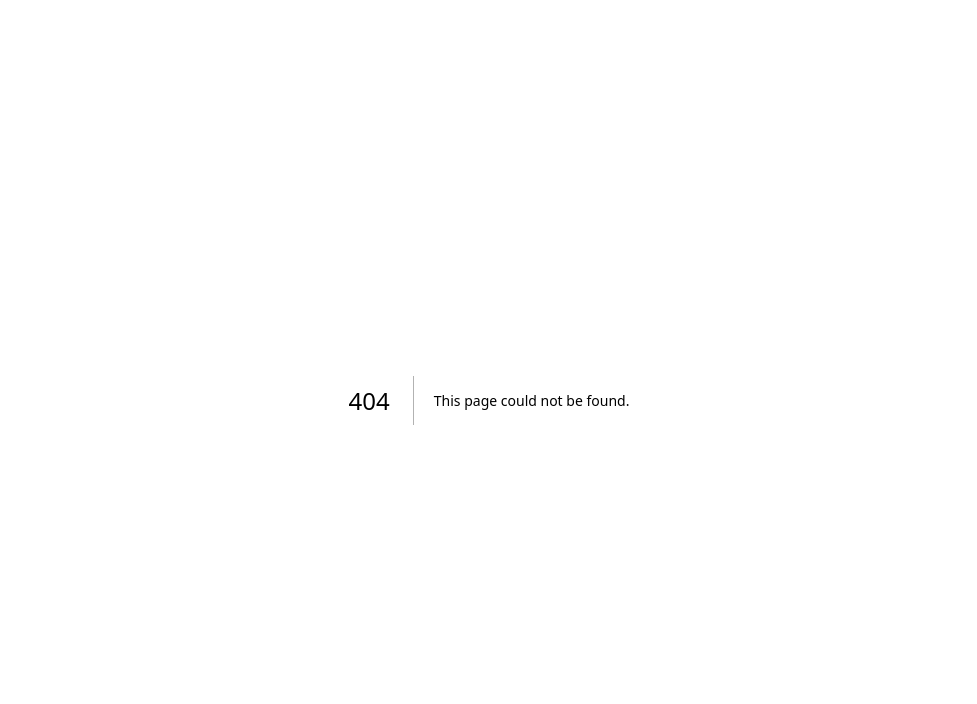
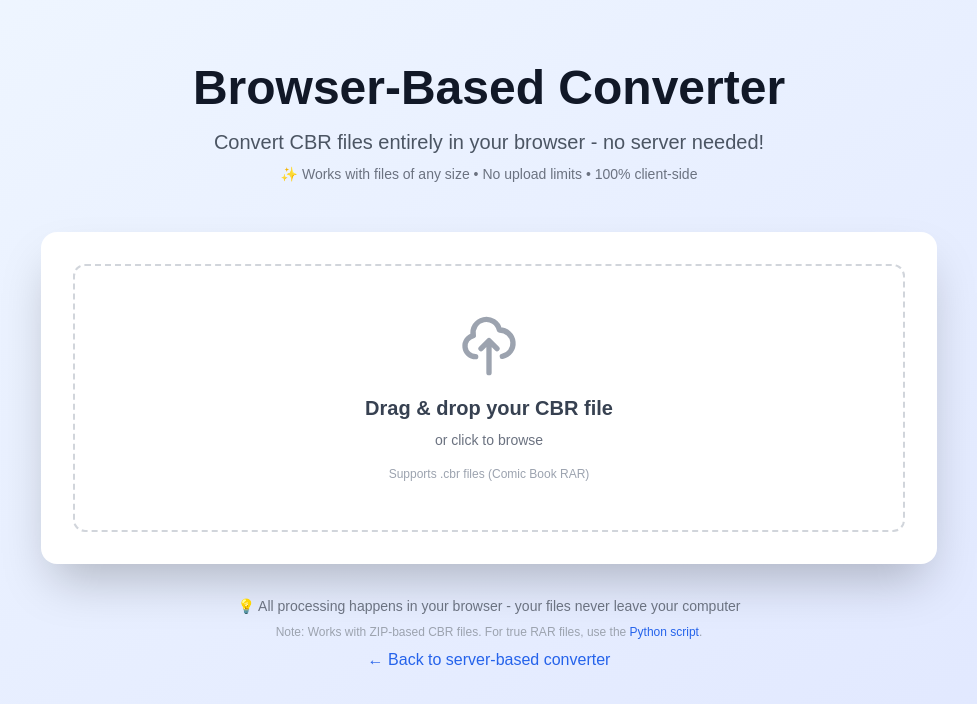
Before and after one commit to rebeccacombs/cbr-to-kepub, a Next.js app in the folder webapp/: page /browser-converter in a window 1280 px wide. Before the commit this address had no page. Shown: the top 704 px of the page, without its empty margins (151-1128 px from the left). Built offline with nearby package versions, Linux system fonts and the light colour scheme.

Commit message:
Add browser-based converter - 100% client-side, no file size limits

```diff
--- /dev/null
+++ b/webapp/app/browser-converter/page.tsx
@@ -0,0 +1,174 @@
+'use client';
+
+import { useState, useCallback } from 'react';
+import FileUpload from '@/components/FileUpload';
+import ConversionStatus from '@/components/ConversionStatus';
+import { createKEPUB, extractImagesFromFiles } from '@/lib/kepub-generator';
+
+export default function BrowserConverterPage() {
+  const [status, setStatus] = useState<'idle' | 'uploading' | 'processing' | 'ready' | 'error'>('idle');
+  const [progress, setProgress] = useState(0);
+  const [downloadUrl, setDownloadUrl] = useState<string | null>(null);
+  const [fileName, setFileName] = useState<string>('');
+  const [error, setError] = useState<string>('');
+
+  const handleFileSelect = useCallback(async (file: File) => {
+    if (!file.name.toLowerCase().endsWith('.cbr')) {
+      setError('Please upload a .cbr file');
+      setStatus('error');
+      return;
+    }
+
+    setStatus('uploading');
+    setProgress(0);
+    setError('');
+    setDownloadUrl(null);
+    setFileName(file.name);
+
+    try {
+      // Read file
+      const arrayBuffer = await file.arrayBuffer();
+      setProgress(20);
+
+      const fileData = new Uint8Array(arrayBuffer);
+
+      // Detect archive type
+      const isZip = fileData.length >= 2 && fileData[0] === 0x50 && fileData[1] === 0x4B;
+      const isRar = fileData.length >= 4 && (
+        (fileData[0] === 0x52 && fileData[1] === 0x61 && fileData[2] === 0x72 && fileData[3] === 0x21) ||
+        (fileData[0] === 0x52 && fileData[1] === 0x41 && fileData[2] === 0x52 && fileData[3] === 0x20)
+      );
+
+      if (isRar) {
+        setError('True RAR files require the Python script. Most CBR files are ZIP-based and work here. Please download the Python script for RAR files.');
+        setStatus('error');
+        return;
+      }
+
+      if (!isZip) {
+        setError('Unsupported file format. Please ensure your CBR file is a ZIP-based archive.');
+        setStatus('error');
+        return;
+      }
+
+      setProgress(30);
+      setStatus('processing');
+
+      // Extract ZIP file
+      const JSZip = (await import('jszip')).default;
+      const zip = await JSZip.loadAsync(fileData);
+      setProgress(40);
+
+      const files: { name: string; data: Uint8Array }[] = [];
+      const sortedEntries = Object.entries(zip.files).sort(([a], [b]) => {
+        return a.localeCompare(b, undefined, { numeric: true, sensitivity: 'base' });
+      });
+
+      for (const [filename, file] of sortedEntries) {
+        if (!file.dir) {
+          const data = await file.async('uint8array');
+          files.push({ name: filename, data });
+        }
+      }
+
+      setProgress(60);
+
+      if (files.length === 0) {
+        setError('No files found in archive');
+        setStatus('error');
+        return;
+      }
+
+      // Extract and sort images
+      const imageFiles = extractImagesFromFiles(files);
+      setProgress(70);
+
+      if (imageFiles.length === 0) {
+        setError('No image files found in archive');
+        setStatus('error');
+        return;
+      }
+
+      // Generate book title
+      const bookTitle = file.name.replace(/\.cbr$/i, '').replace(/\.rar$/i, '');
+      setProgress(80);
+
+      // Create KEPUB
+      const kepubData = await createKEPUB(bookTitle, imageFiles);
+      setProgress(90);
+
+      // Create download URL
+      const blob = new Blob([kepubData], { type: 'application/epub+zip' });
+      const url = URL.createObjectURL(blob);
+      setDownloadUrl(url);
+      setStatus('ready');
+      setProgress(100);
+
+    } catch (err: any) {
+      console.error('Conversion error:', err);
+      setError(err.message || 'Conversion failed. Make sure your file is a valid CBR archive.');
+      setStatus('error');
+    }
+  }, []);
+
+  const handleDownload = useCallback(() => {
+    if (downloadUrl) {
+      const link = document.createElement('a');
+      link.href = downloadUrl;
+      link.download = fileName.replace(/\.cbr$/i, '.kepub.epub');
+      document.body.appendChild(link);
+      link.click();
+      document.body.removeChild(link);
+    }
+  }, [downloadUrl, fileName]);
+
+  return (
+    <main className="min-h-screen bg-gradient-to-br from-blue-50 to-indigo-100 dark:from-gray-900 dark:to-gray-800">
+      <div className="container mx-auto px-4 py-16">
+        <div className="max-w-4xl mx-auto">
+          <div className="text-center mb-12">
+            <h1 className="text-5xl font-bold text-gray-900 dark:text-white mb-4">
+              Browser-Based Converter
+            </h1>
+            <p className="text-xl text-gray-600 dark:text-gray-300">
+              Convert CBR files entirely in your browser - no server needed!
+            </p>
+            <p className="text-sm text-gray-500 dark:text-gray-400 mt-2">
+              ✨ Works with files of any size • No upload limits • 100% client-side
+            </p>
+          </div>
+
+          <div className="bg-white dark:bg-gray-800 rounded-2xl shadow-2xl p-8">
+            <FileUpload onFileSelect={handleFileSelect} disabled={status === 'uploading' || status === 'processing'} />
+
+            <ConversionStatus
+              status={status}
+              progress={progress}
+              error={error}
+              downloadUrl={downloadUrl}
+              fileName={fileName}
+              onDownload={handleDownload}
+            />
+          </div>
+
+          <div className="mt-8 text-center space-y-2">
+            <p className="text-sm text-gray-500 dark:text-gray-400">
+              💡 All processing happens in your browser - your files never leave your computer
+            </p>
+            <p className="text-xs text-gray-400 dark:text-gray-500">
+              Note: Works with ZIP-based CBR files. For true RAR files, use the <a href="/download-script" className="text-blue-600 hover:underline">Python script</a>.
+            </p>
+            <div className="mt-4">
+              <a
+                href="/"
+                className="text-blue-600 hover:text-blue-700 dark:text-blue-400 dark:hover:text-blue-300"
+              >
+                ← Back to server-based converter
+              </a>
+            </div>
+          </div>
+        </div>
+      </div>
+    </main>
+  );
+}
--- a/webapp/app/page.tsx
+++ b/webapp/app/page.tsx
@@ -158,12 +158,18 @@ export default function Home() {
             <p className="text-xs text-gray-400 dark:text-gray-500">
               Note: True RAR files require the Python script. Most CBR files are ZIP-based and work here.
             </p>
-            <div className="mt-4">
+            <div className="mt-4 space-y-2">
+              <a
+                href="/browser-converter"
+                className="inline-flex items-center text-sm text-blue-600 hover:text-blue-700 dark:text-blue-400 dark:hover:text-blue-300 block"
+              >
+                🚀 Try browser-based converter (works with any file size, no server needed!)
+              </a>
               <a
                 href="/download-script"
-                className="inline-flex items-center text-sm text-blue-600 hover:text-blue-700 dark:text-blue-400 dark:hover:text-blue-300"
+                className="inline-flex items-center text-sm text-blue-600 hover:text-blue-700 dark:text-blue-400 dark:hover:text-blue-300 block"
               >
-                📥 Having issues with large files? Download the Python script to run locally
+                📥 Or download the Python script to run locally
               </a>
             </div>
           </div>
```
Also changed, not shown: webapp/package.json (+7 -7 lines).
